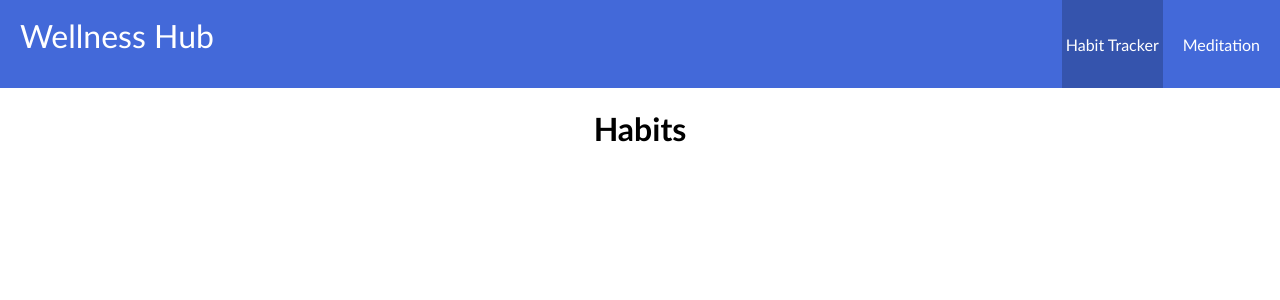
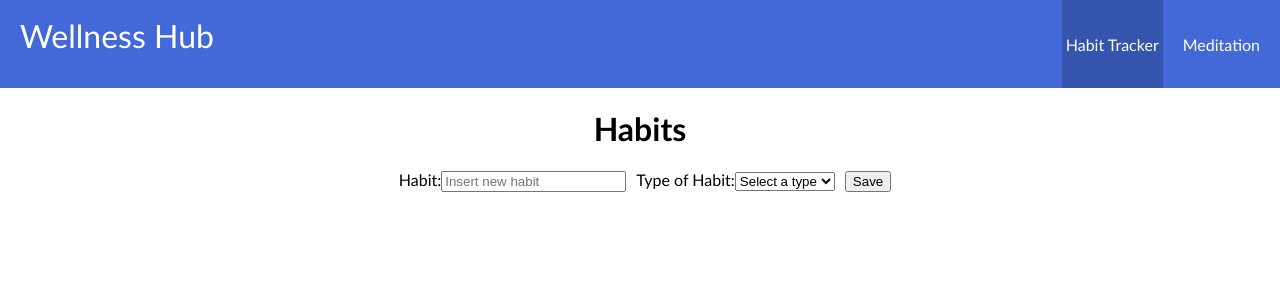
Before and after one commit to Cfaccetti/wellness-hub, a React (Create React App) app: page /habits in a window 1280 px wide. Shown: the top 300 px of the page. Built offline with nearby package versions, Linux system fonts and the light colour scheme.

Commit message:
Add Form to Create Habits

```diff
--- a/src/App.js
+++ b/src/App.js
@@ -1,8 +1,9 @@
-import Navbar from "./Components/Navbar"
+import Navbar from "./Components/Navbar/Navbar"
 import Habits from "./Pages/Habits/Habits"
 import Meditation from "./Pages/Meditation/Meditation"
 import About from "./Pages/About/About"
 import { Route, Routes } from "react-router-dom"
+
 
 function App() {
   return (
--- /dev/null
+++ b/src/Pages/Habits/Habitbox/Habitbox.css
@@ -0,0 +1,7 @@
+label {
+    margin-left: 10px ;
+}
+
+.save {
+    margin-left: 10px ;
+}
--- /dev/null
+++ b/src/Pages/Habits/Habitbox/Habitbox.js
@@ -0,0 +1,18 @@
+import './Habitbox.css'
+
+export default function Habitbox() {
+    return (
+        <form className="habitCreator">
+        <label for="hname">Habit:</label>
+        <input type="text" id="hname" name="hname" placeholder="Insert new habit"></input>
+        <label for="type">Type of Habit:</label>
+        <select name="type" id="type">
+            <option value="" disabled selected>Select a type</option>
+            <option value="Self-care">Self-care</option>
+            <option value="Self-growth">Self-growth</option>
+            <option value="Household">Household</option>
+        </select>
+        <input className="save" type="submit" value="Save"></input>
+        </form>
+    )
+}
--- a/src/Pages/Habits/Habits.js
+++ b/src/Pages/Habits/Habits.js
@@ -1,17 +1,16 @@
 import './Habits.css';
+import Habitbox from './Habitbox/Habitbox'
 
 function Habits() {
   return (
-    // <body>
-    // <section className="Section1">
-    //   <header className="Banner">
-    //   <h1 className="Section2-header">Wellness Hub</h1>
-    //   </header>
-    // </section>
-    // <section>
+  <>
+   <div>
       <h1>Habits</h1>
-    // </section>
-    // </body>
+   </div>
+   <div>
+      <Habitbox />
+   </div>
+  </>
   );
 }
 
```
Also changed, not shown: src/Components/Navbar/Navbar.css (renamed from src/Components/Navbar.css), src/Components/Navbar/Navbar.js (renamed from src/Components/Navbar.js).
